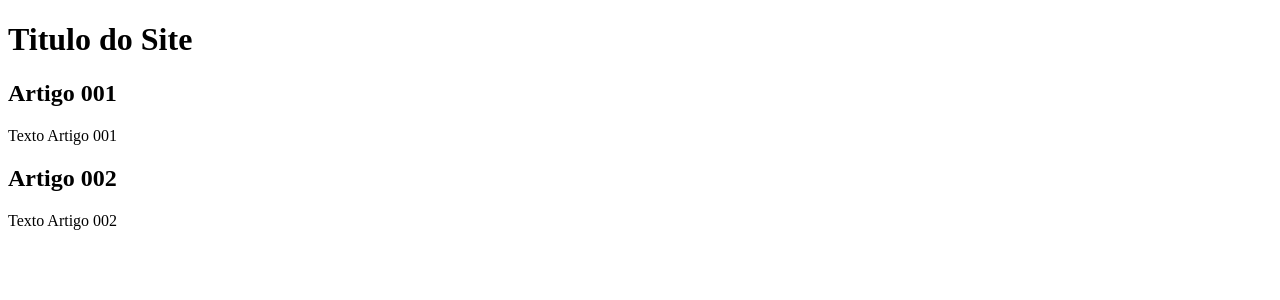
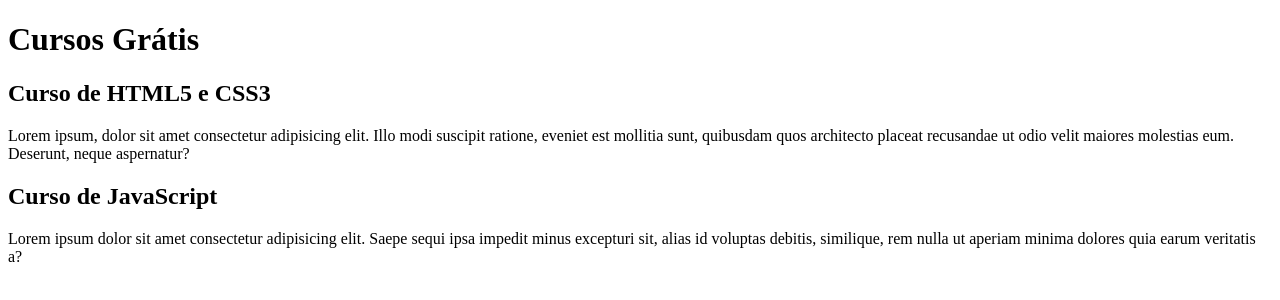
Before and after one commit to VictorjvSantos/projeto-site, a plain HTML site: page index.html in a window 1280 px wide. Drawn offline with Linux system fonts and the light colour scheme.

Commit message:
comecei a escrever o conteúdo

```diff
--- a/index.html
+++ b/index.html
@@ -9,15 +9,15 @@
 <body>
     <main>
         <head>
-            <h1>Titulo do Site</h1>
+            <h1>Cursos Grátis</h1>
         </head>
         <article>
-            <h2>Artigo 001</h2>
-            <p>Texto Artigo 001</p>
+            <h2>Curso de HTML5 e CSS3</h2>
+            <p>Lorem ipsum, dolor sit amet consectetur adipisicing elit. Illo modi suscipit ratione, eveniet est mollitia sunt, quibusdam quos architecto placeat recusandae ut odio velit maiores molestias eum. Deserunt, neque aspernatur?</p>
         </article>
         <article>
-            <h2>Artigo 002</h2>
-            <p>Texto Artigo 002</p>
+            <h2>Curso de JavaScript</h2>
+            <p>Lorem ipsum dolor sit amet consectetur adipisicing elit. Saepe sequi ipsa impedit minus excepturi sit, alias id voluptas debitis, similique, rem nulla ut aperiam minima dolores quia earum veritatis a?</p>
         </article>
     </main>
 </body>
```
